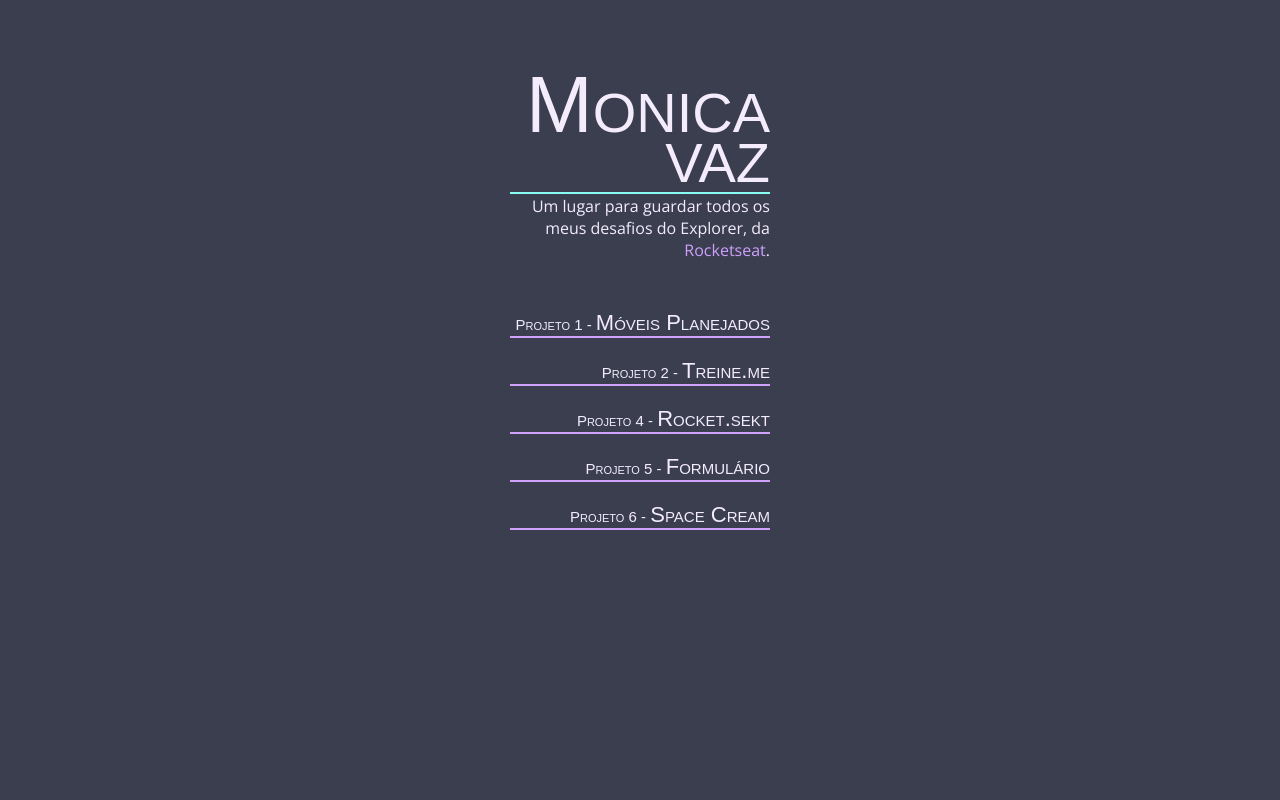
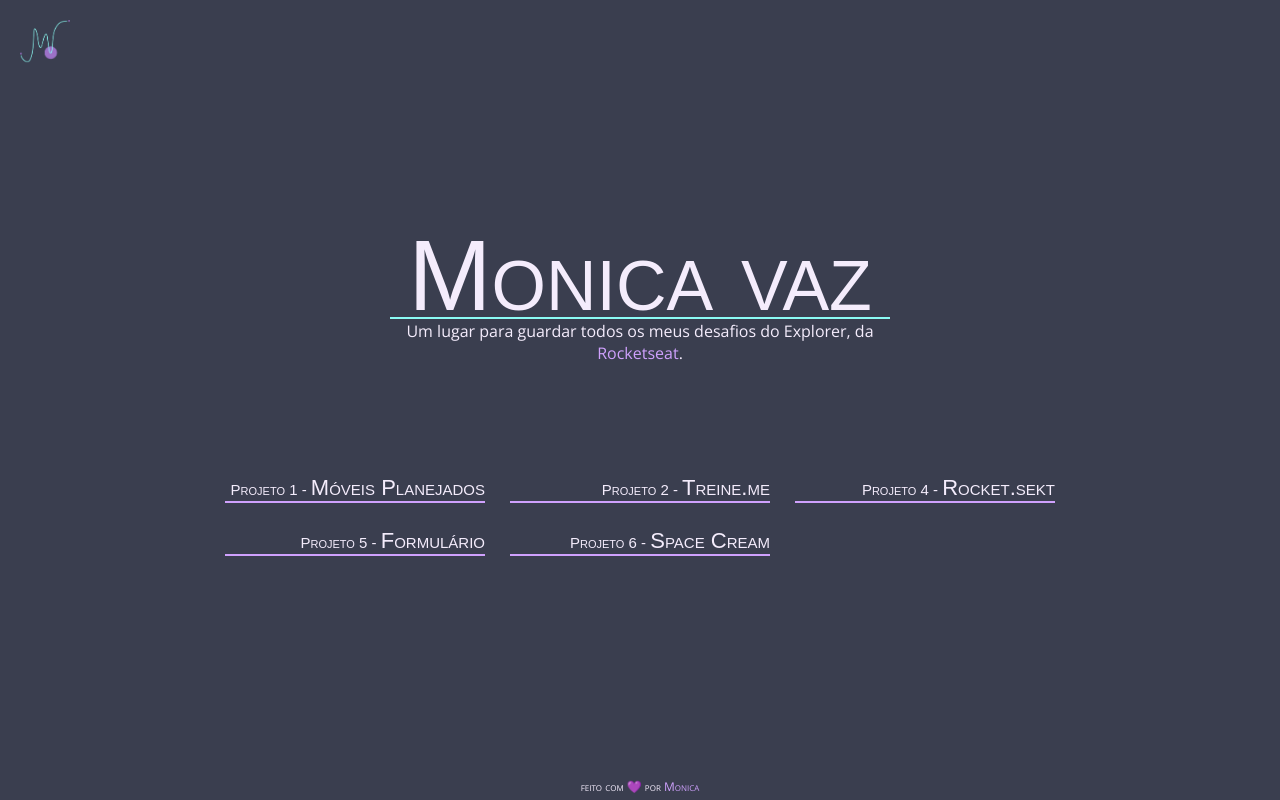
Before and after one commit to M0nicaVaz/explorer, a plain HTML site: page index.html in a window 1280 px wide. Drawn offline with nearby package versions, Linux system fonts and the light colour scheme; a web font is replaced by a local one.

Commit message:
add logo img

```diff
--- a/app/script.js
+++ b/app/script.js
@@ -1,8 +1,8 @@
 class PROJECT {
-  constructor(title, description, gif, pen, id) {
+  constructor(title, description, img, pen, id) {
     this.title = title;
     this.description = description;
-    this.gif = gif;
+    this.img = img;
     this.pen = pen;
     this.id = id;
   }
@@ -12,35 +12,35 @@ const PROJECTS = [
   new PROJECT(
     'Móveis Planejados',
     'Conceitos básicos de HTML e CSS.',
-    `./assets/ezgif-5-43200ea06a.gif`,
+    `./assets/project1.png`,
     `https://codepen.io/WhosMonica/full/JjMprvQ`,
     1
   ),
   new PROJECT(
     'Treine.me ',
     'Tags semânticas do HTML.',
-    `./assets/ezgif-5-43200ea06a.gif`,
+    `./assets/project2.png`,
     `https://codepen.io/WhosMonica/full/MWrVaeZ`,
     2
   ),
   new PROJECT(
     ' Rocket.sekt',
     'Landing Page',
-    `./assets/ezgif-5-43200ea06a.gif`,
+    `./assets/project4.png`,
     `https://codepen.io/WhosMonica/full/popLEjz`,
     4
   ),
   new PROJECT(
     'Formulário',
     'Tags de formulário, pseudo-classes e Flexbox.',
-    `./assets/ezgif-5-43200ea06a.gif`,
+    `./assets/project5.png`,
     `https://codepen.io/WhosMonica/full/vYpVWvM`,
     5
   ),
   new PROJECT(
     'Space Cream',
     'Display Grid, responsividade e keyframes.',
-    `./assets/ezgif-5-43200ea06a.gif`,
+    `./assets/project6.png`,
     `https://codepen.io/WhosMonica/full/dyJQXGZ`,
     6
   ),
@@ -83,8 +83,8 @@ function createContainer(index) {
       " target="_blank">
       Veja no CodePen!</a>`;
   let descriptionP = `<p> ${obj.description} </p>`;
-  let gif = `<img src="${obj.gif}"/> `;
+  let img = `<img src="${obj.img}"/> `;
   let back = `<button onClick="toggleDisplay()"> Voltar </button>`;
 
-  hiddenContainer.innerHTML = `${containerTitle} ${descriptionP} ${pageLink} ${gif} ${back}`;
+  hiddenContainer.innerHTML = `${containerTitle} ${descriptionP} ${pageLink} ${img} ${back}`;
 }
--- a/app/style.css
+++ b/app/style.css
@@ -48,8 +48,8 @@ body {
 
 .page-wrapper {
   margin: auto;
-  padding: 2rem 5rem;
-  width: 100vw;
+  padding: 2rem 2rem;
+  max-width: 100vw;
   min-height: 100vh;
 
   display: flex;
@@ -59,6 +59,13 @@ body {
 
   gap: 3rem;
   text-align: center;
+}
+
+.logo {
+  width: 5rem;
+  position: absolute;
+  top: 2rem;
+  left: 2rem;
 }
 
 h1 {
@@ -144,7 +151,7 @@ h1::after {
 
 .hidden-container {
   max-width: 80vw;
-  height: 60vh;
+
   position: relative;
   display: flex;
 
@@ -165,6 +172,9 @@ h1::after {
 
 .hidden-container img {
   width: 100%;
+  max-width: 80rem;
+  border-radius: 8px;
+  pointer-events: none;
 }
 
 .hidden-container button {
@@ -183,6 +193,15 @@ h1::after {
   border: 2px solid var(--blue);
   text-shadow: 1px 1px rgb(19, 19, 19);
   cursor: pointer;
+}
+
+footer {
+  font-variant: small-caps;
+  font-size: 1.2rem;
+  position: absolute;
+  bottom: 5px;
+  text-align: center;
+  width: 100vw;
 }
 
 .display-none {
@@ -211,20 +230,31 @@ h1::after {
   }
 }
 
-@media screen and (min-width: 700px) {
-  .page-wrapper {
-    padding-top: 1rem;
+@media screen and (min-width: 920px) {
+  .about-container {
+    text-align: center;
+    height: 20rem;
+    width: 50rem;
+
+    display: flex;
+    flex-direction: column;
+    gap: 1.5rem;
+  }
+  h1 {
+    font-size: 10rem;
+    text-align: center;
+    line-height: 6rem;
   }
   .rocket {
-    width: 8vw;
+    width: 6vw;
   }
-  .hidden-container {
-    max-width: 80%;
-    height: 60vh;
+  .project-list {
+    padding: 0 2rem;
+    display: grid;
+    gap: 2.5rem;
+    grid-template-columns: 1fr 1fr 1fr;
   }
-
-  .page-wrapper {
-    justify-content: flex-start;
-    padding-top: 8rem;
+  .display-none {
+    display: none;
   }
 }
--- a/index.html
+++ b/index.html
@@ -12,6 +12,8 @@
       rel="stylesheet"
     />
 
+    <link rel="shortcut icon" href="./assets/favicon.ico" type="image/x-icon" />
+
     <link rel="stylesheet" href="./app/style.css" />
   </head>
 
@@ -22,6 +24,9 @@
       alt="ilustração de foguete"
     />
 
+    <a href="https://www.linkedin.com/in/monica-vaz/" target="_blank">
+      <img class="logo" src="./assets/logo.png" alt="MV"
+    /></a>
     <main class="page-wrapper">
       <section class="about-container" id="about-container">
         <h1>Monica vaz</h1>
@@ -45,6 +50,13 @@
         id="hidden-container"
       ></section>
     </main>
+
+    <footer>
+      feito com 💜 por
+      <a href="https://www.linkedin.com/in/monica-vaz/" target="_blank"
+        >Monica</a
+      >
+    </footer>
     <script src="./app/script.js"></script>
   </body>
 </html>
```
Also changed, not shown: assets/ezgif-5-43200ea06a.gif (deleted), assets/favicon.ico (added), assets/logo.png (added), assets/project1.PNG (added), assets/project2.PNG (added), assets/project4.PNG (added), assets/project5.PNG (added), 1 other file.
